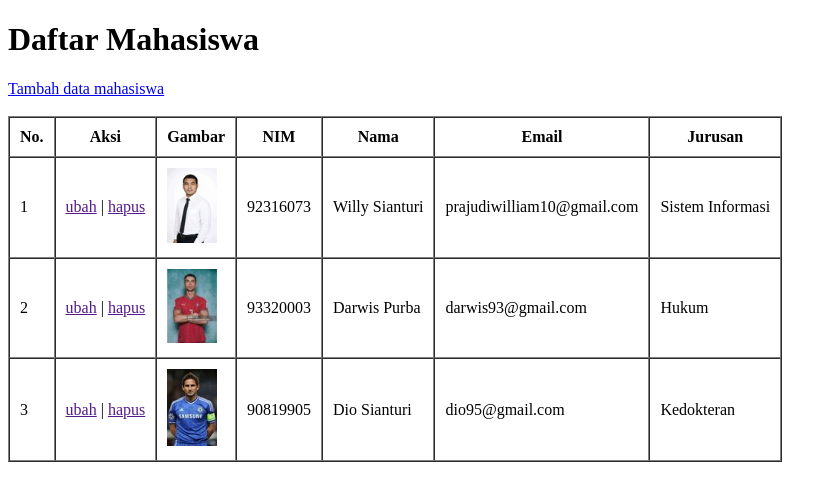
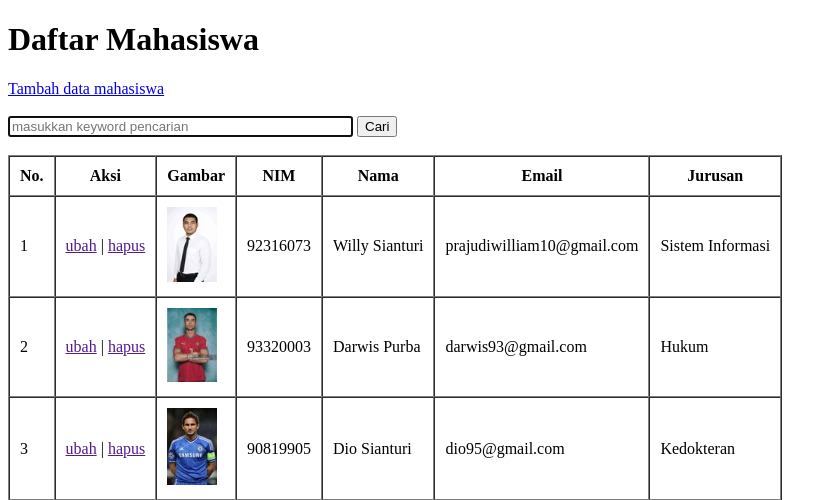
Before and after one commit to sianturiwilly/phpdasar, a PHP site: page / in a window 1280 px wide. Shown: the top 500 px of the page, without its empty margins (0-837 px from the left). Run offline with PHP 8.4, Linux system fonts and the light colour scheme; data comes from the database, SQL or seed files in the repository.

Commit message:
Update koding

```diff
--- a/pertemuan12/functions.php
+++ b/pertemuan12/functions.php
@@ -34,4 +34,10 @@
     mysqli_query($conn, "DELETE FROM mahasiswa WHERE id = $id");
     return mysqli_affected_rows($conn);
 }
+
+function cari($keyword) {
+    global $conn;
+    $query = "SELECT * FROM mahasiswa WHERE nama LIKE'%$keyword%' OR nim LIKE'%$keyword%' OR email LIKE'%$keyword%' OR jurusan LIKE'%$keyword%'";
+    return query($query);
+}
 ?>
--- a/pertemuan12/index.php
+++ b/pertemuan12/index.php
@@ -1,9 +1,11 @@
 <?php
-// 1. Hubungkan ke file functions (atau koneksi database kamu)
 require 'functions.php';
+$mahasiswa = query("SELECT * FROM mahasiswa");
 
-// 2. Ambil data dari tabel mahasiswa
-$mahasiswa = query("SELECT * FROM mahasiswa");
+// Tombol cari ditekan.
+if(isset($_POST["cari"])) {
+    $mahasiswa = cari($_POST["keyword"]);
+}
 ?>
 <!DOCTYPE html>
 <html>
@@ -16,6 +18,14 @@
 
 <a href="tambah.php">Tambah data mahasiswa</a>
 <br><br>
+
+<form action="" method="post">
+
+    <input type="text" name="keyword" size="40" autofocus placeholder="masukkan keyword pencarian" autocomplete="off">
+    <button type="submit" name="cari">Cari</button>
+
+</form>
+<br>
 
 <table border="1" cellpadding="10" cellspacing="0">
     <tr>
```
